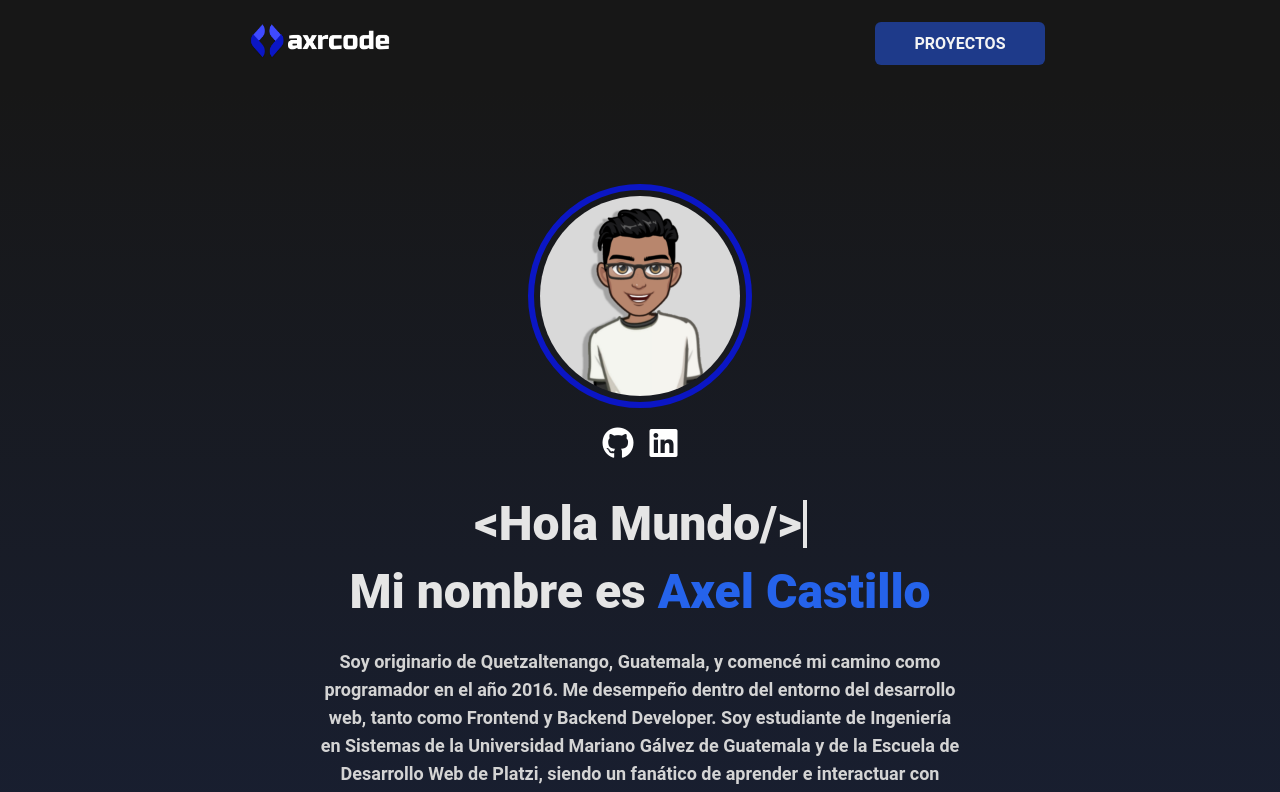
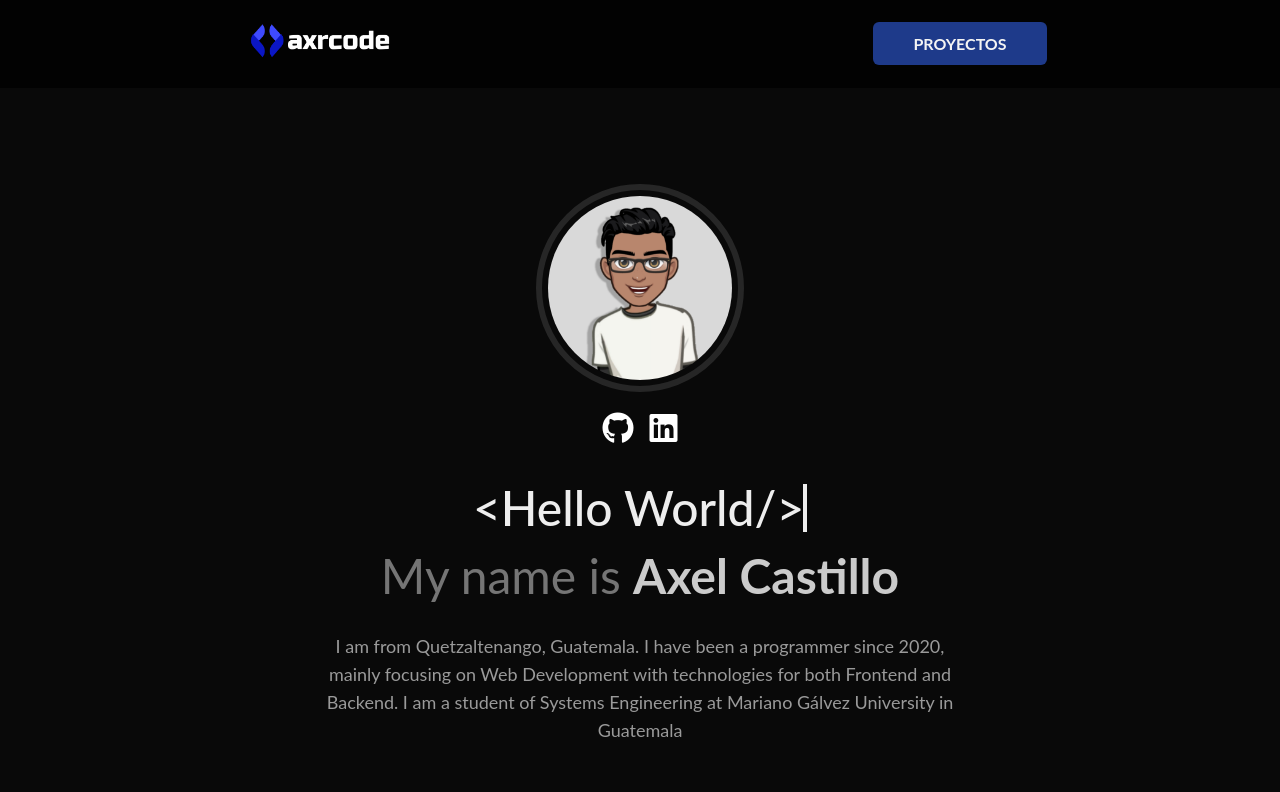
Before and after one commit to axrcode/axrcode-website, a React (Create React App) app: page / in a window 1280 px wide. Shown: the top 792 px of the page. Built offline with nearby package versions, Linux system fonts and the light colour scheme.

Commit message:
Add init new description and desing

```diff
--- a/src/App.js
+++ b/src/App.js
@@ -9,7 +9,7 @@ import logo from './assets/img/icons/logo-axrcode.png'
 
 function App() {
   return (
-    <div className=" bg-gray-900">
+    <div className=" bg-black">
 
       <Navbar logo={logo} />
 
--- a/src/components/Home/Header.js
+++ b/src/components/Home/Header.js
@@ -8,7 +8,7 @@ const Header = ({ foto, etiqueta, my, text }) => {
                 foto && (
                     <div>
                         <img src={foto} alt="Perfil"
-                            className="perfil mx-auto rounded-full h-auto md:h-56 w-auto md:w-56 flex items-center justify-center"
+                            className="perfil mx-auto rounded-full h-auto md:h-52 w-auto md:w-52 flex items-center justify-center"
                         />
 
                         <div className="flex justify-center mt-3">
@@ -25,21 +25,21 @@ const Header = ({ foto, etiqueta, my, text }) => {
                 )
             }
 
-            <h1 className="font-black text-3xl md:text-5xl text-center md:w-1/2 mx-auto mt-8 mb-5 text-gray-200"
+            <h1 className="font-medium text-3xl md:text-5xl text-center md:w-1/2 mx-auto mt-8 mb-5 text-gray-100"
                 id="title-primary">
                 {'<'}{ etiqueta }{'/>'}
             </h1>
 
             {
                 my && (
-                    <h1 className="font-black text-3xl md:text-5xl text-center md:w-1/2 mx-auto mb-8 text-gray-200">
-                        Mi nombre es {''}
-                        <span className="text-blue-600">Axel Castillo</span>
+                    <h1 className="text-3xl md:text-5xl text-center md:w-1/2 mx-auto mb-8 text-gray-400">
+                        My name is {''}
+                        <span className="font-bold text-gray-200">Axel Castillo</span>
                     </h1>
                 )
             }
 
-            <article className="text-gray-300 font-bold text-center px-8 md:px-80 text-md md:text-lg">
+            <article className="text-gray-300 font-normal text-center px-8 md:px-80 text-md md:text-lg">
                 { text }
             </article>
         </div>
--- a/src/index.css
+++ b/src/index.css
@@ -4,18 +4,19 @@
 @tailwind utilities;
 
 * {
-  font-family: "Roboto", sans-serif;
+  font-family: "Lato", sans-serif;
   box-sizing: border-box;
   padding: 0;
   margin: 0;
 }
 
 :root {
-  --dark-primary: #111827;
-  --dark-secondary: #181E2A;
-  --dark-third: #0C1524;
-  --active-primary: #0B16C5;
-  --active-secondary: #222880;
+  --dark-primary: #020202;
+  --dark-secondary: #090909;
+  --dark-third: #262626;
+
+  --active-primary: #262626;
+  --active-secondary: #535353;
 
   --light-primary: #F4F4F4;
   --light-secondary: #90959B;
@@ -73,7 +74,7 @@ body::-webkit-scrollbar-thumb {
   width: 40px;
   height: 150px;
   margin: 0 20px;
-  background: #242c3d;
+  background: #090909;
   animation: animate 1.4s linear infinite;
 }
 
--- a/src/pages/Home.js
+++ b/src/pages/Home.js
@@ -14,15 +14,12 @@ const Home = () => {
     }, []);
 
     return (
-        <div className="bg-gradient-to-b from-gray-900 to-blue-900">
+        <div className="bg-gray-900 container">
             <Header
                 foto={foto}
-                etiqueta="Hola Mundo"
+                etiqueta="Hello World"
                 my={true}
-                text="Soy originario de Quetzaltenango, Guatemala, y comencé mi camino como programador en el año 2016.
-                Me desempeño dentro del entorno del desarrollo web, tanto como Frontend y Backend Developer.
-                Soy estudiante de Ingeniería en Sistemas de la Universidad Mariano Gálvez de Guatemala y de la Escuela de
-                Desarrollo Web de Platzi, siendo un fanático de aprender e interactuar con nuevas tecnologías."
+                text="I am from Quetzaltenango, Guatemala. I have been a programmer since 2020, mainly focusing on Web Development with technologies for both Frontend and Backend. I am a student of Systems Engineering at Mariano Gálvez University in Guatemala"
             />
 
             <Tech />
--- a/src/pages/Projects.js
+++ b/src/pages/Projects.js
@@ -12,7 +12,7 @@ const Projects = () => {
     }, []);
 
     return (
-        <div className="bg-gradient-to-b from-gray-900 to-blue-900">
+        <div className="bg-gray-900 container">
             <Header
                 etiqueta=" Proyectos "
                 text="Estos son algunos de los proyectos en los que he trabajado y adquirido experiencia."
--- a/tailwind.config.js
+++ b/tailwind.config.js
@@ -9,9 +9,21 @@ module.exports = {
       // Build your palette here
       transparent: 'transparent',
       current: 'currentColor',
-      gray: colors.trueGray,
+      black: '#020202',
+      gray: {
+        100: '#eeeeee',
+        200: '#cbcbcb',
+        300: '#9a9a9a',
+        400: '#757575',
+        500: '#535353',
+        600: '#3e3e3e',
+        700: '#262626',
+        800: '#0e0e0e',
+        900: '#090909',
+      },
       red: colors.red,
       blue: colors.blue,
+      indigo: colors.indigo,
       yellow: colors.yellow,
       amber: colors.amber,
       cyan: colors.cyan,
```
